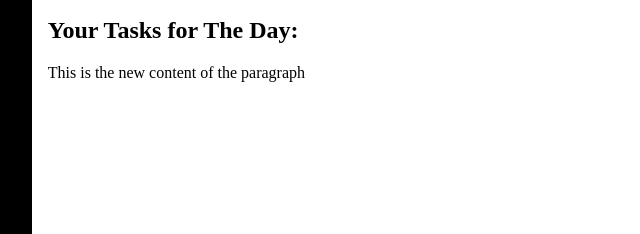
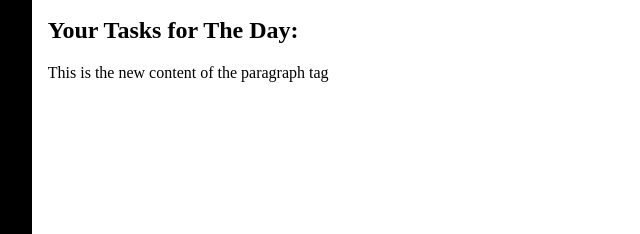
Before and after one commit to EmmanuelKeziah/TO-DO-LIST, a plain HTML site: page index.html in a window 1280 px wide. Shown: the part 286-520 px from the top of the page, 213-853 px from the left. Drawn offline with Linux system fonts and the light colour scheme.

Commit message:
Update index.html

```diff
--- a/index.html
+++ b/index.html
@@ -16,7 +16,7 @@
                 <button onclick="addNewTask()">Add Task</button>
                 <div class="taskBox">
                 <h1>Your Tasks for The Day:</h1>
-                <p id="newText">This is the new content of the paragraph</p>
+                <p id="newText">This is the new content of the paragraph tag</p>
             </div>
             </div>
         </div>
```
